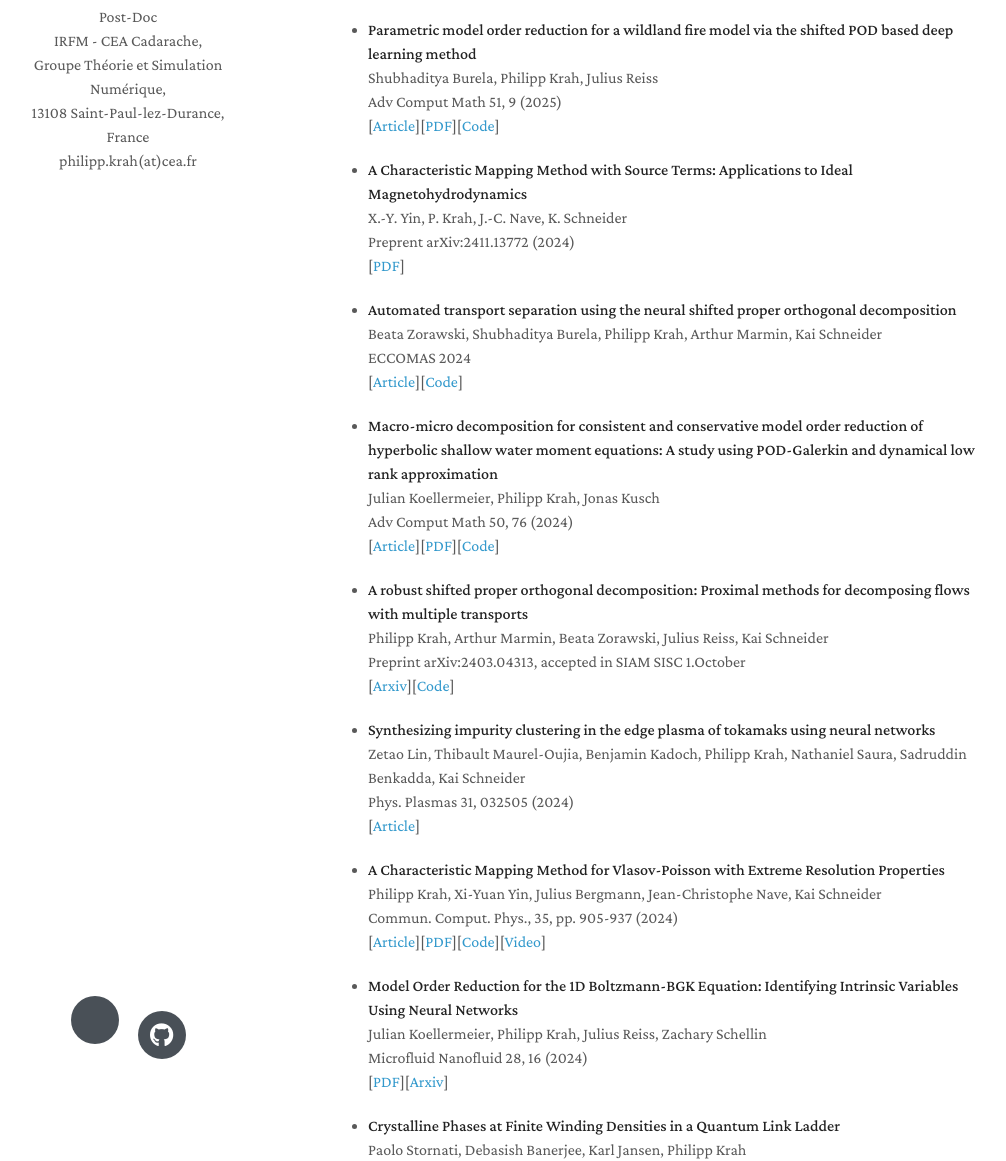
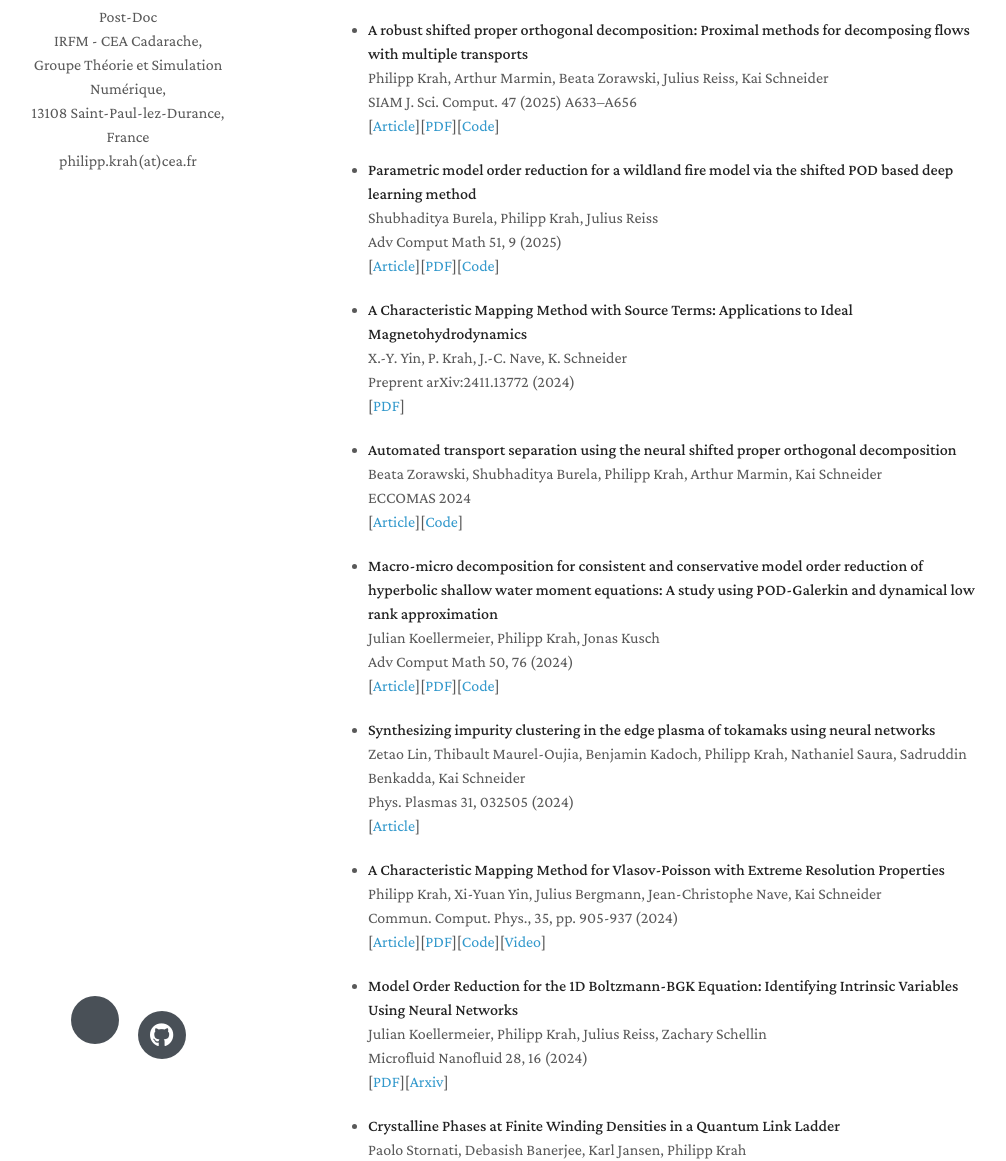
Before and after one commit to Philipp137/Philipp137.github.io, a Jekyll site: the page built from index.markdown, in a window 1280 px wide and 1400 px high, scrolled down 868 px. Shown: the part 239-1400 px from the top of the window, without its empty margins (142-1148 px from the left). Built offline with Jekyll 4.4.1, drawn with Linux system fonts in a browser that asks for light colours; nearby versions of some CDN libraries; a style sheet for code colours, icons or effects is not loaded.

Commit message:
sPOD update

```diff
--- a/index.markdown
+++ b/index.markdown
@@ -37,13 +37,22 @@ Physics-love, Algorithms-fun, [Rhythm-freedom](https://soundcloud.com/massesandb
 
 ## Publications
 
+- **A robust shifted proper orthogonal decomposition: Proximal methods for decomposing flows with multiple transports**
+  <br>
+  Philipp Krah, Arthur Marmin, Beata Zorawski, Julius Reiss, Kai Schneider
+  <br>
+  SIAM J. Sci. Comput. 47 (2025) A633–A656
+  <br>
+  [[Article](https://doi.org/10.1137/24M164392X)][[PDF](https://arxiv.org/pdf/2403.04313)][[Code](https://github.com/MOR-transport/sPOD)]
+
+
 - **Parametric model order reduction for a wildland fire model via the shifted POD based deep learning method**
   <br>
   Shubhaditya Burela, Philipp Krah, Julius Reiss
   <br>
   Adv Comput Math 51, 9 (2025)
   <br>
-  [[Article](https://doi.org/10.1007/s10444-025-10220-4)][[PDF](https://arxiv.org/abs/2304.14872)][[Code](https://github.com/MOR-transport/sPOD-NN-paper)]
+  [[Article](https://doi.org/10.1007/s10444-025-10220-4)][[PDF](https://arxiv.org/pdf/2304.14872)][[Code](https://github.com/MOR-transport/sPOD-NN-paper)]
 
 - **A Characteristic Mapping Method with Source Terms: Applications to Ideal Magnetohydrodynamics**
   <br>
@@ -68,14 +77,6 @@ Physics-love, Algorithms-fun, [Rhythm-freedom](https://soundcloud.com/massesandb
   Adv Comput Math 50, 76 (2024)
   <br>
   [[Article](https://doi.org/10.1007/s10444-024-10175-y)][[PDF](https://arxiv.org/pdf/2302.01391)][[Code](https://github.com/JonasKu/Publication-Split-conservative-model-order-reduction-for-hyperbolic-shallow-water-moment-equations)]
-
-- **A robust shifted proper orthogonal decomposition: Proximal methods for decomposing flows with multiple transports**
-  <br>
-  Philipp Krah, Arthur Marmin, Beata Zorawski, Julius Reiss, Kai Schneider
-  <br>
-  Preprint  arXiv:2403.04313, accepted in SIAM SISC 1.October
-  <br>
-  [[Arxiv](https://arxiv.org/abs/2403.04313)][[Code](https://github.com/MOR-transport/sPOD)]
 
 - **Synthesizing impurity clustering in the edge plasma of tokamaks using neural networks**
   <br>
```
